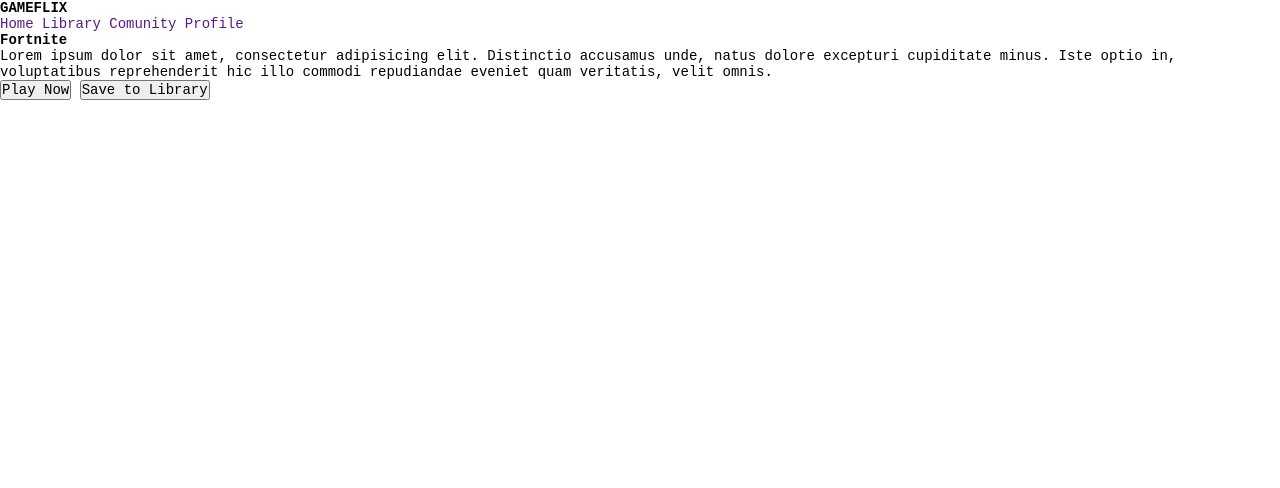
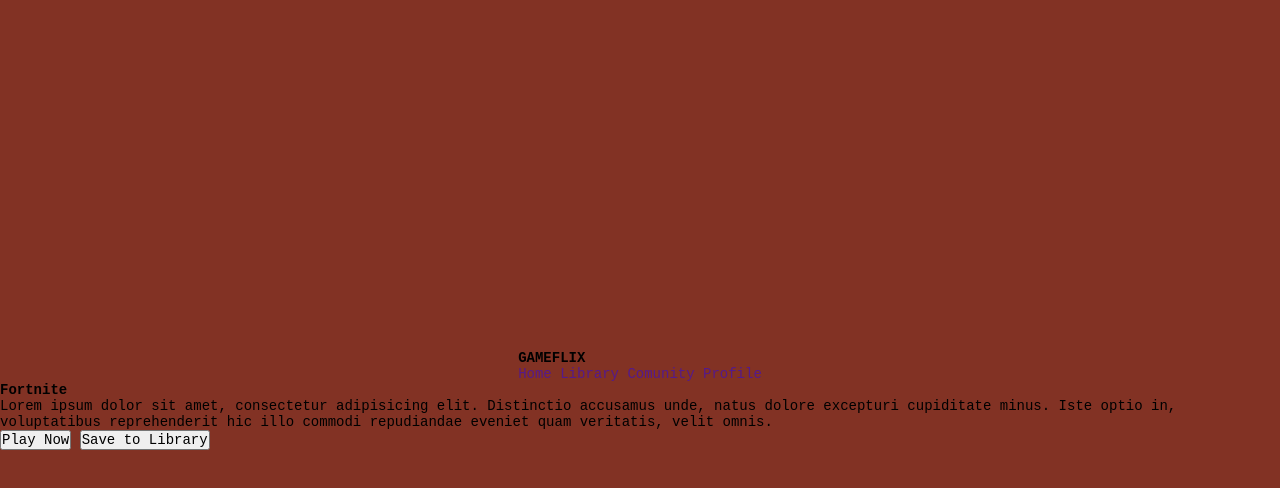
Before and after one commit to megaoy/game_flix_a_netflix_clone, a plain HTML site: page index.html in a window 1280 px wide. Drawn offline with Linux system fonts and the light colour scheme.

Commit message:
aadd tem css rules

```diff
--- a/css/main.css
+++ b/css/main.css
@@ -1,3 +1,7 @@
+:root{
+    --azul: #00ff00
+}
+
 /* reset css */
 
 *{
@@ -11,3 +15,17 @@
 }
 
 /* base site rules */
+
+body{
+    display: flex;
+    align-items: center;
+    justify-content: center;
+    flex-direction: column;
+    width: 100%;
+    min-height: 100vh;
+    background-color: #823224;
+    margin: 0;
+    padding: 0;
+    display: flex;
+    justify-content: center;
+}
```
Also changed, not shown: imgs/cover/fortnite_cover_image.jpg (added).
